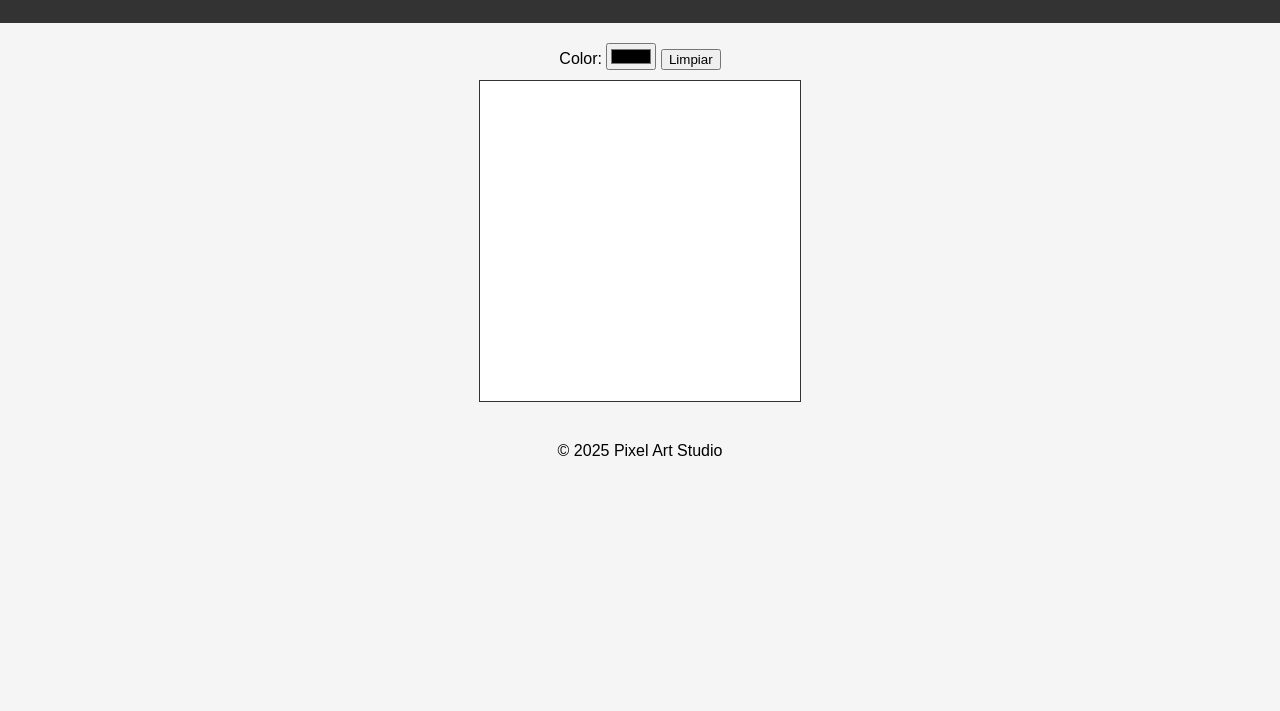
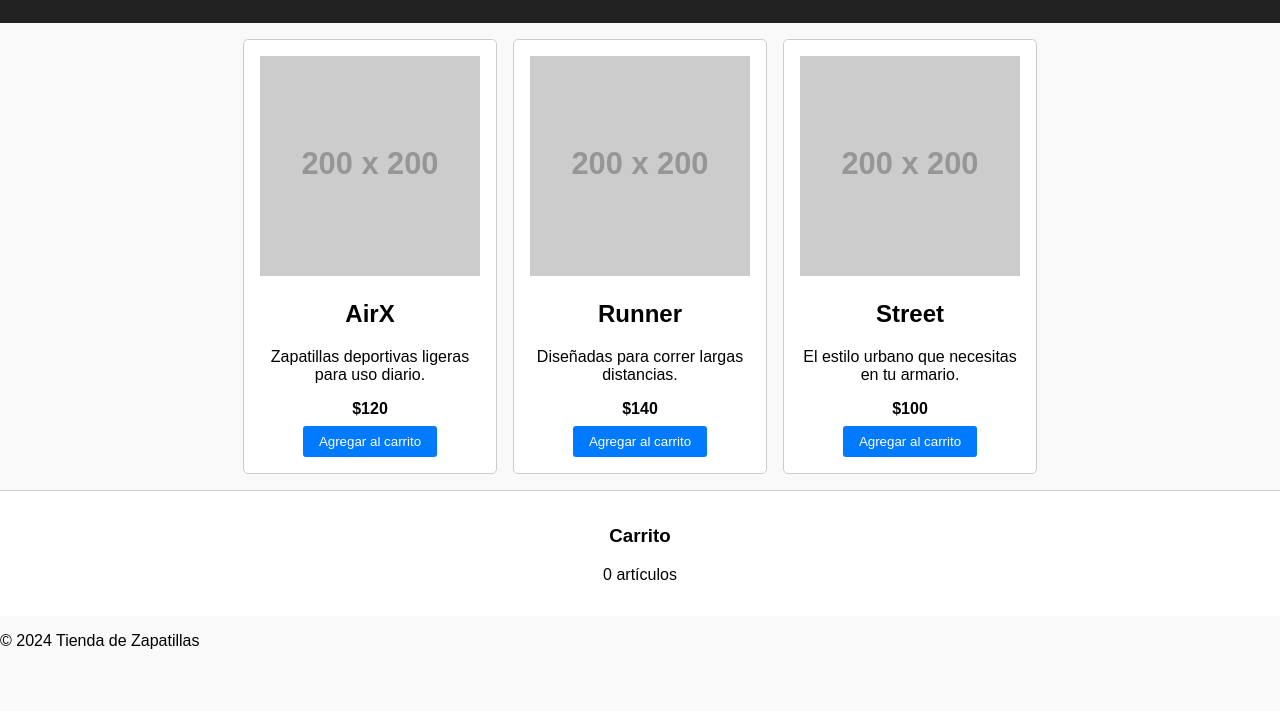
Before and after one commit to Oriol-liar/CloudFair-Page, a plain HTML site: page index.html in a window 1280 px wide. Shown: the part 89-800 px from the top of the page. Drawn offline with Linux system fonts and the light colour scheme; placeholder pictures from the web are drawn by us.

Commit message:
Create sneaker store page

```diff
--- a/index.html
+++ b/index.html
@@ -3,25 +3,44 @@
 <head>
     <meta charset="UTF-8">
     <meta name="viewport" content="width=device-width, initial-scale=1.0">
-  <title>Pixel Art Studio</title>
+    <title>Tienda de Zapatillas</title>
     <link rel="stylesheet" href="styles.css">
 </head>
 <body>
     <header>
-    <h1>Pixel Art Studio</h1>
+        <h1>Tienda de Zapatillas</h1>
     </header>
     <main>
-    <section id="studio">
-      <div class="controls">
-        <label for="colorPicker">Color:</label>
-        <input type="color" id="colorPicker" value="#000000">
-        <button id="clearButton">Limpiar</button>
+        <section id="productos" class="container">
+            <div class="producto">
+                <img src="https://via.placeholder.com/200" alt="Zapatilla AirX">
+                <h2>AirX</h2>
+                <p class="descripcion">Zapatillas deportivas ligeras para uso diario.</p>
+                <span class="precio" data-precio="120">$120</span>
+                <button class="btnAgregar" data-producto="AirX" data-precio="120">Agregar al carrito</button>
             </div>
-      <canvas id="canvas" width="320" height="320"></canvas>
+            <div class="producto">
+                <img src="https://via.placeholder.com/200" alt="Zapatilla Runner">
+                <h2>Runner</h2>
+                <p class="descripcion">Diseñadas para correr largas distancias.</p>
+                <span class="precio" data-precio="140">$140</span>
+                <button class="btnAgregar" data-producto="Runner" data-precio="140">Agregar al carrito</button>
+            </div>
+            <div class="producto">
+                <img src="https://via.placeholder.com/200" alt="Zapatilla Street">
+                <h2>Street</h2>
+                <p class="descripcion">El estilo urbano que necesitas en tu armario.</p>
+                <span class="precio" data-precio="100">$100</span>
+                <button class="btnAgregar" data-producto="Street" data-precio="100">Agregar al carrito</button>
+            </div>
         </section>
+        <aside id="carrito">
+            <h3>Carrito</h3>
+            <p id="carrito-items">0 artículos</p>
+        </aside>
     </main>
     <footer>
-    <p>&copy; 2025 Pixel Art Studio</p>
+        <p>&copy; 2024 Tienda de Zapatillas</p>
     </footer>
     <script src="script.js"></script>
 </body>
--- a/script.js
+++ b/script.js
@@ -1,22 +1,20 @@
-const canvas = document.getElementById('canvas');
-const ctx = canvas.getContext('2d');
-const colorPicker = document.getElementById('colorPicker');
-const clearButton = document.getElementById('clearButton');
-const pixelSize = 20;
+const cart = {
+    items: [],
+    add(product, price) {
+        this.items.push({product, price: Number(price)});
+        this.updateDisplay();
+    },
+    updateDisplay() {
+        const display = document.getElementById('carrito-items');
+        const count = this.items.length;
+        display.textContent = `${count} ${count === 1 ? 'art\u00edculo' : 'art\u00edculos'}`;
+    }
+};
 
-function draw(e) {
-  const rect = canvas.getBoundingClientRect();
-  const x = Math.floor((e.clientX - rect.left) / pixelSize);
-  const y = Math.floor((e.clientY - rect.top) / pixelSize);
-  ctx.fillStyle = colorPicker.value;
-  ctx.fillRect(x * pixelSize, y * pixelSize, pixelSize, pixelSize);
-}
-
-canvas.addEventListener('mousedown', draw);
-canvas.addEventListener('mousemove', (e) => {
-  if (e.buttons) draw(e);
+document.querySelectorAll('.btnAgregar').forEach(btn => {
+    btn.addEventListener('click', () => {
+        const product = btn.dataset.producto;
+        const price = btn.dataset.precio;
+        cart.add(product, price);
+    });
 });
-
-clearButton.addEventListener('click', () => {
-  ctx.clearRect(0, 0, canvas.width, canvas.height);
-});
--- a/styles.css
+++ b/styles.css
@@ -1,31 +1,57 @@
 body {
-  font-family: Arial, sans-serif;
-  margin: 0;
-  padding: 0;
-  text-align: center;
-  background-color: #f5f5f5;
+    font-family: Arial, sans-serif;
+    margin: 0;
+    padding: 0;
+    background-color: #f9f9f9;
 }
 
 header {
-  background-color: #333;
-  color: #fff;
-  padding: 1rem 0;
+    background-color: #222;
+    color: #fff;
+    padding: 1rem;
+    text-align: center;
 }
 
-main {
-  padding: 20px;
+.container {
+    display: flex;
+    flex-wrap: wrap;
+    justify-content: center;
+    gap: 1rem;
+    padding: 1rem;
 }
 
-#studio {
-  display: inline-block;
+.producto {
+    background: #fff;
+    border: 1px solid #ccc;
+    border-radius: 5px;
+    max-width: 220px;
+    padding: 1rem;
+    text-align: center;
 }
 
-.controls {
-  margin-bottom: 10px;
+.producto img {
+    width: 100%;
+    height: auto;
 }
 
-canvas {
-  border: 1px solid #333;
-  background: #fff;
-  cursor: crosshair;
+.precio {
+    display: block;
+    margin: 0.5rem 0;
+    font-weight: bold;
 }
+
+.btnAgregar {
+    background-color: #007bff;
+    color: #fff;
+    border: none;
+    padding: 0.5rem 1rem;
+    cursor: pointer;
+    border-radius: 3px;
+}
+
+#carrito {
+    background: #fff;
+    border-top: 1px solid #ccc;
+    padding: 1rem;
+    text-align: center;
+}
```
Also changed, not shown: 1 other file. Lines whose indentation alone changed are shown as unchanged.
